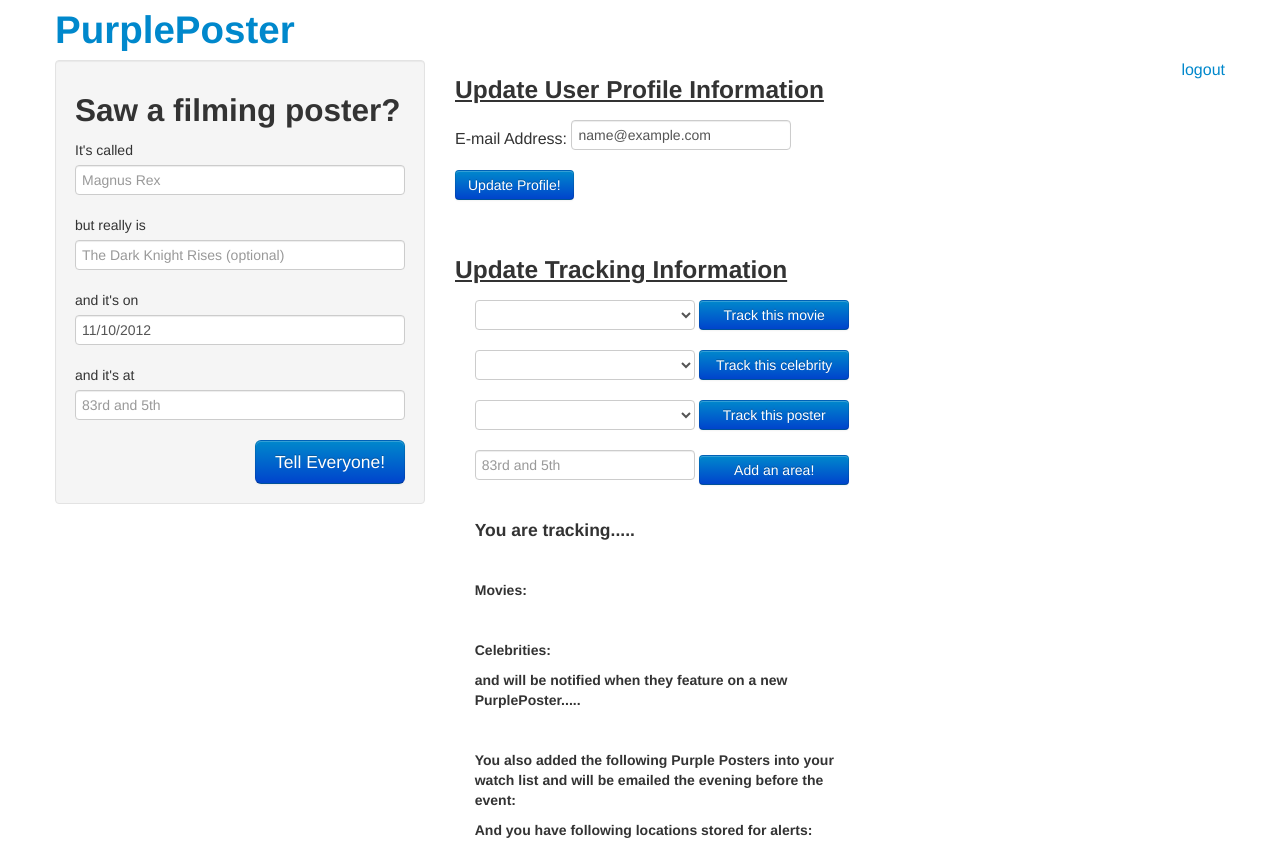
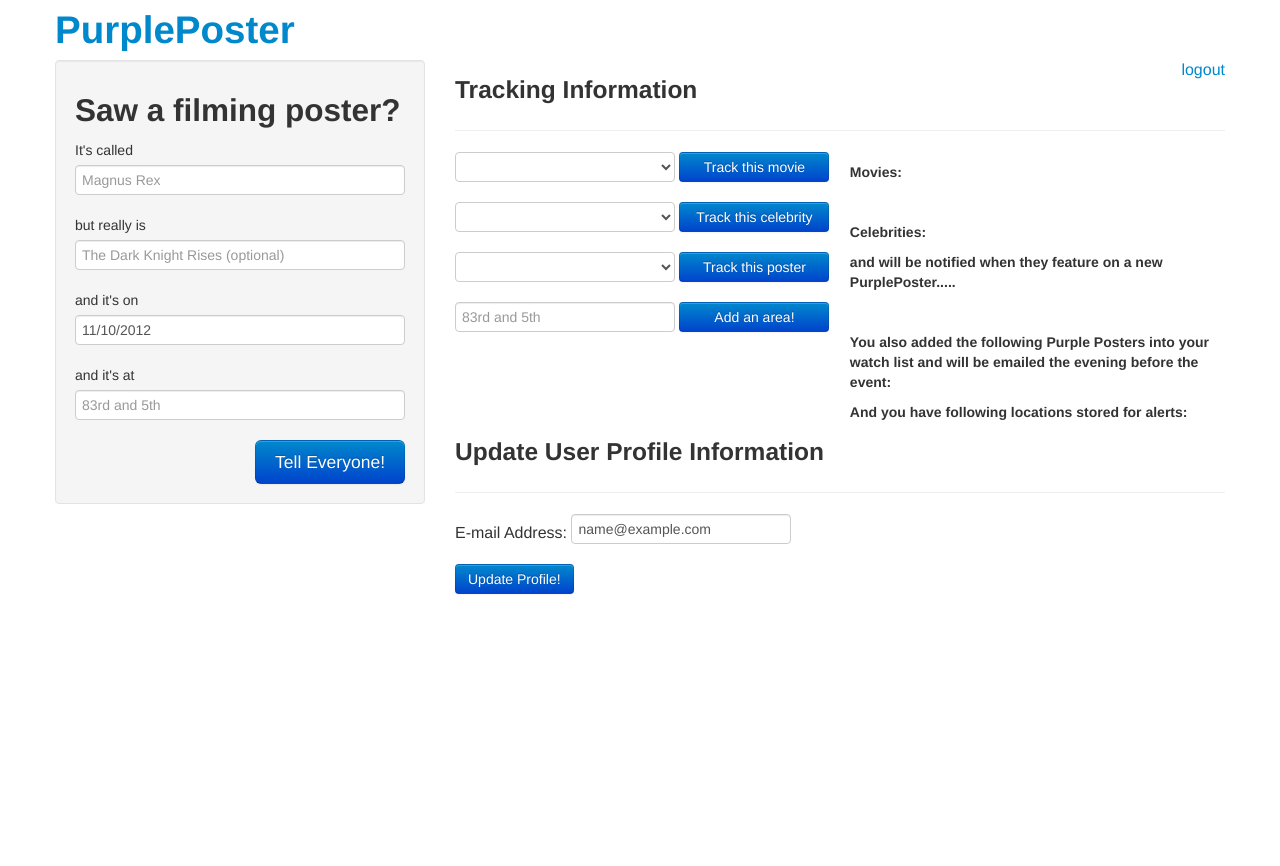
Before and after one commit to jaredp/PurplePoster, a Django app: page /user/ in a window 1280 px wide. After the commit the page ends 594 px from the top, so only its background shows below. Run offline with Django 3.2, Linux system fonts and the light colour scheme; the visitor is signed in with stand-in values (Sample User, id 1); data comes from the database, SQL or seed files in the repository; data that the repository does not hold is empty; some libraries are stand-ins or nearby versions.

Commit message:
cleaned up user preferences

```diff
--- a/PurplePoster/EventManager/static/base.css
+++ b/PurplePoster/EventManager/static/base.css
@@ -39,7 +39,8 @@
 	margin-bottom: 0;
 }
 
-#tracking-forms select {
+#tracking-forms select,
+#tracking-forms input {
 	margin-bottom: 0;
 }
 
--- a/PurplePoster/EventManager/templates/userpreference.html
+++ b/PurplePoster/EventManager/templates/userpreference.html
@@ -5,28 +5,9 @@
 
 <a class="pull-right" href="/logout/">logout</a>
 
-<h3><u>Update User Profile Information</u></h3>
-<div id="user-profile-forms">
-	<form method="post" action="updateProfile/">
-	{% csrf_token %}
-		<div class="control-group">
-			<div class="controls">
-				E-mail Address: <input type="text"  name="email-text" placeholder="user@email.com" value="{{ user.email }}">
-			</div>
-		</div>
-		<button class="btn btn-primary" type="submit">
-			Update Profile!
-		</button>
-	</form>
-</div>
-<P>&nbsp<P>
-
-
-
-
-
-<h3><u>Update Tracking Information</u></h3>
-
+<h3>Tracking Information</h3>
+<hr />
+<div class="row-fluid">
 	<div class="span6" id="tracking-forms">
 		<div id="track-movie-form">
 			<form method="post" action="trackmovie/" >
@@ -79,11 +60,10 @@
 				</button>
 			</form>
 		</div>
+	</div>
 
-</div>
 	<div class="span6">
-<h4>You are tracking.....</h4>
-</br><h5>Movies:</h5>
+	<h5>Movies:</h5>
 	<div id="user-movie">
 			{% for user_movie in user_movies %}
 				{{ user_movie.name }} </br>
@@ -109,6 +89,22 @@
 				{{ user_location.address }} @ ({{ user_location.lat }}, {{ user_location.lon }} ),
 			{% endfor %}
 	</div>
+</div>
 
+<h3>Update User Profile Information</h3>
+<hr />
+<div id="user-profile-forms">
+	<form method="post" action="updateProfile/">
+	{% csrf_token %}
+		<div class="control-group">
+			<div class="controls">
+				E-mail Address: <input type="text"  name="email-text" placeholder="user@email.com" value="{{ user.email }}">
 			</div>
+		</div>
+		<button class="btn btn-primary" type="submit">
+			Update Profile!
+		</button>
+	</form>
+</div>
+
 {% endblock %}
```
Also changed, not shown: PurplePoster/notification.py (+17 -2 lines). Lines whose indentation alone changed are shown as unchanged.
